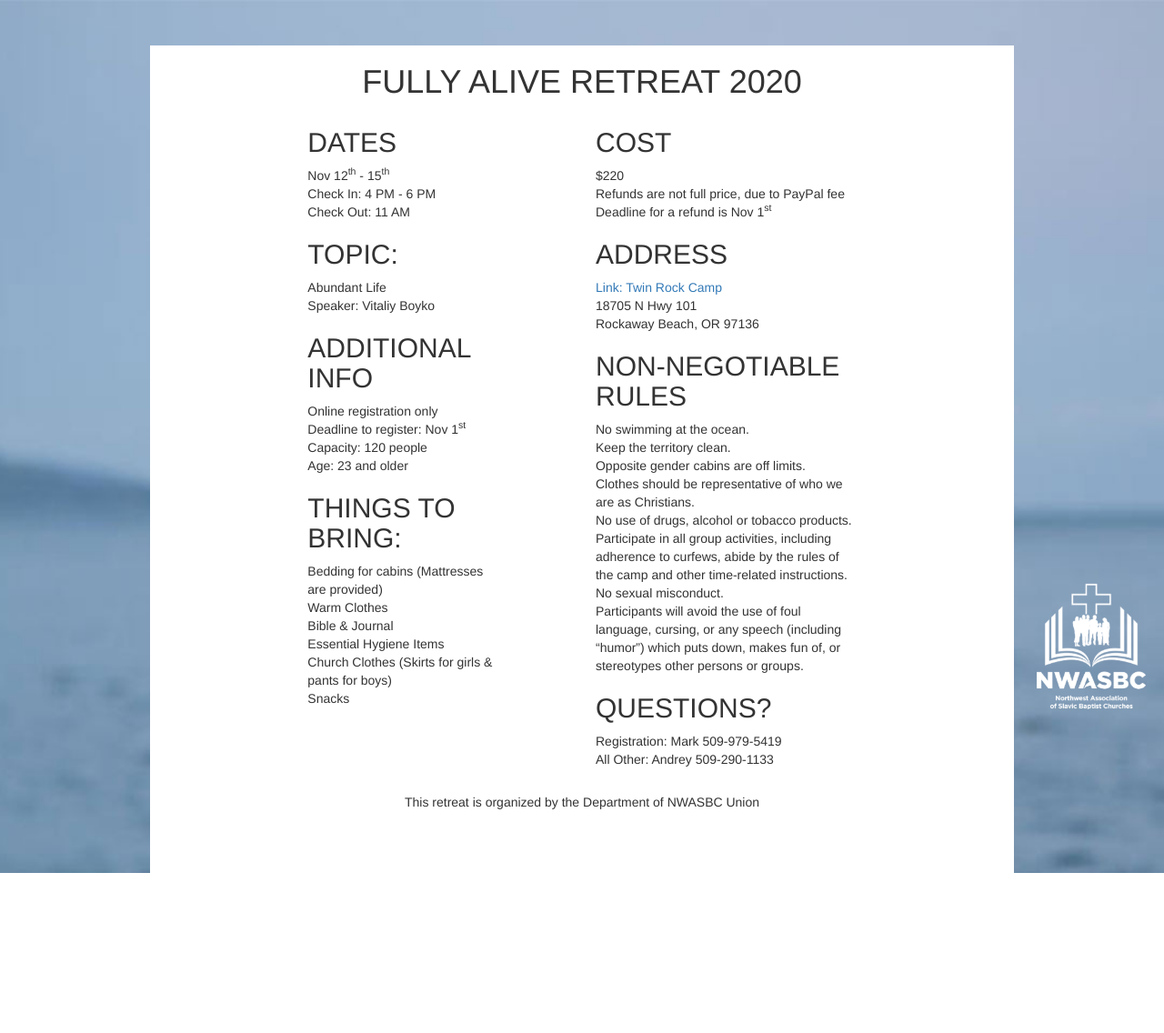
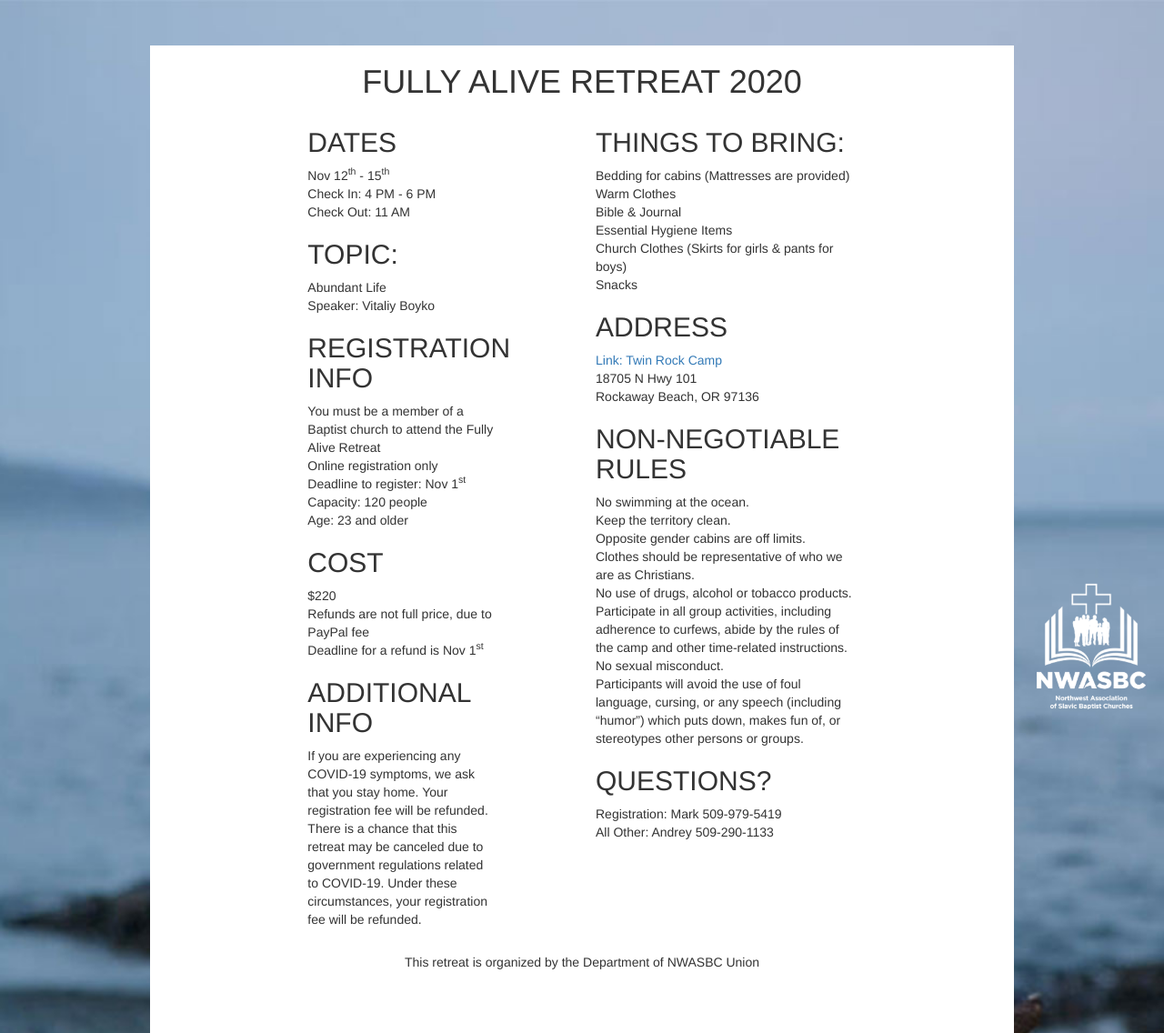
Before and after one commit to MPikDev/fullyaliveretreat, a Django app: page /infotwo in a window 1280 px wide. Shown: the whole page at 91% size. Before the commit the page ends 960 px from the top, so only its background shows below. Run offline with Django 3.2, Linux system fonts and the light colour scheme; some libraries are stand-ins or nearby versions.

Commit message:
updated the info about covid and rules

```diff
--- a/templates/info_two.html
+++ b/templates/info_two.html
@@ -60,12 +60,28 @@
                 <br>Abundant Life
                 <br>Speaker: Vitaliy Boyko
 
-                <h2>ADDITIONAL INFO</h2>
+                <h2>REGISTRATION INFO</h2>
+                <br>You must be a member of a Baptist church to attend the Fully Alive Retreat
                 <br>Online registration only
                 <br>Deadline to register: Nov 1<sup>st</sup>
                 <br>Capacity: {{ max_capacity }} people
                 <br>Age: 23 and older
 
+                <h2>COST</h2>
+                <br>${{ camp_price }}
+                <br>Refunds are not full price, due to PayPal fee
+                <br>Deadline for a refund is Nov 1<sup>st</sup>
+
+                <h2>ADDITIONAL INFO</h2>
+                <br>If you are experiencing any COVID-19 symptoms, we ask that you stay home. Your registration fee will
+                be refunded.
+                <br>There is a chance that this retreat may be canceled due to government regulations related to
+                COVID-19. Under these circumstances, your registration fee will be refunded.
+
+
+            </div>
+
+            <div class="col-xs-10 col-xs-offset-1 col-sm-6 col-md-offset-1 col-md-4">
                 <h2>THINGS TO BRING:</h2>
                 <br>Bedding for cabins (Mattresses are provided)
                 <br>Warm Clothes
@@ -73,15 +89,6 @@
                 <br>Essential Hygiene Items
                 <br>Church Clothes (Skirts for girls & pants for boys)
                 <br>Snacks
-            </div>
-
-            <div class="col-xs-10 col-xs-offset-1 col-sm-6 col-md-offset-1 col-md-4">
-
-
-                <h2>COST</h2>
-                <br>${{ camp_price }}
-                <br>Refunds are not full price, due to PayPal fee
-                <br>Deadline for a refund is Nov 1<sup>st</sup>
 
                 <h2>ADDRESS</h2>
                 <br><a href="http://www.twinrocks.org" target="_blank">Link: Twin Rock Camp</a>
```
